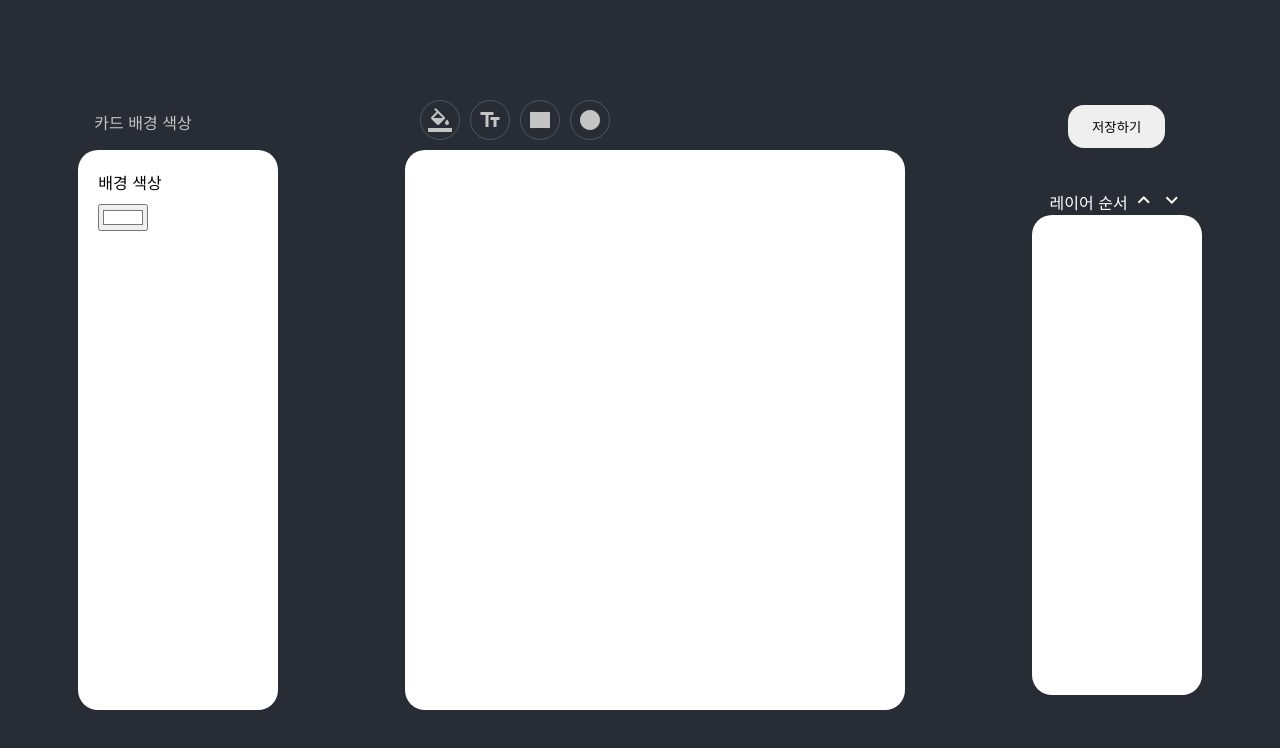
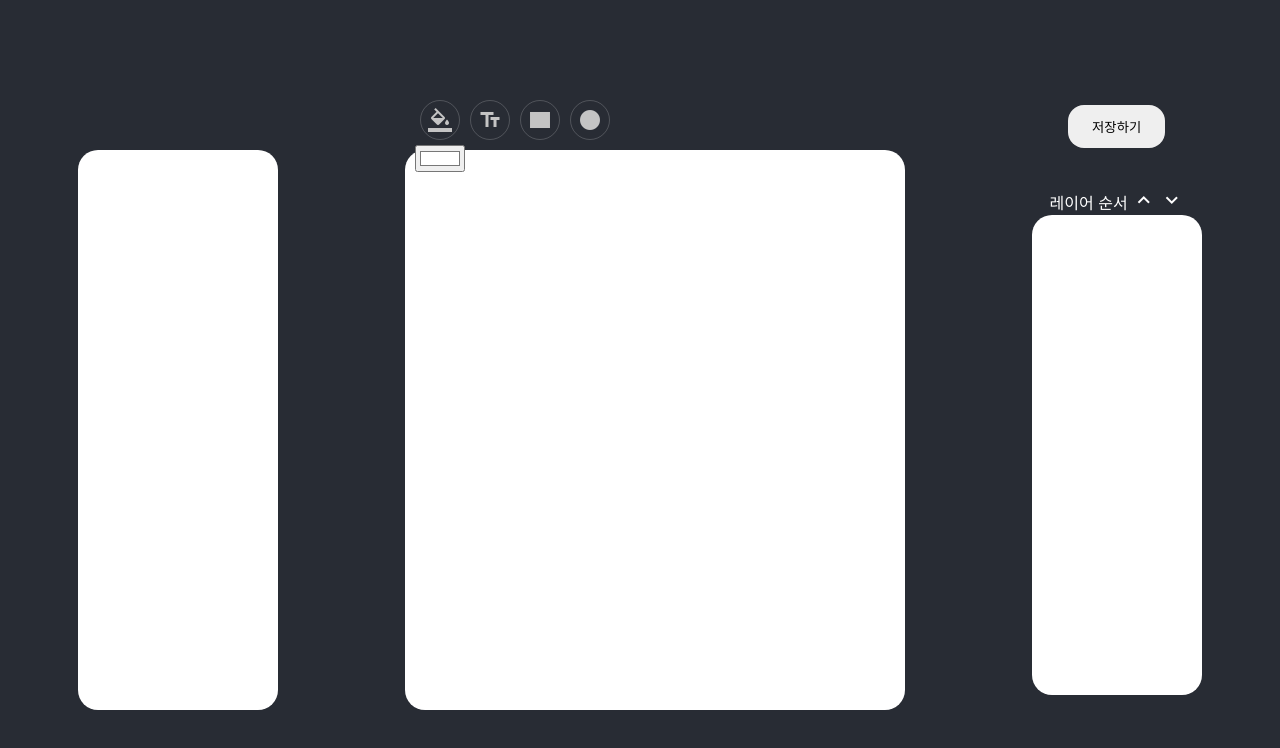
Before and after one commit to biio-front/canvas-with-konva, a React (Create React App) app: page / in a window 1280 px wide. Both pictures are taken after a click on the button "format_color_fill". Shown: the top 748 px of the page. Built offline with nearby package versions, Linux system fonts and the light colour scheme; a web font is replaced by a local one.

Commit message:
Remove mode state and Use type of canvas element

```diff
--- a/src/components/AddingBoard/index.scss
+++ b/src/components/AddingBoard/index.scss
@@ -7,7 +7,7 @@
   padding: 10px;
   border-radius: 20px;
 
-    & >button {
+  button {
     display: flex;
     justify-content: center;
     align-items: center;
@@ -22,4 +22,16 @@
     cursor: pointer;
     color: #c4c4c4;
   }
+
+  .bg-color {
+    &-button {
+      position: relative;
     }
+
+    &-input {
+      position: absolute;
+      top: 45px;
+      z-index: 999;
+    }
+  }
+}
--- a/src/components/AddingBoard/index.tsx
+++ b/src/components/AddingBoard/index.tsx
@@ -1,37 +1,63 @@
+import { useState } from 'react';
 import { shallowEqual } from 'react-redux';
 
-import { addElement, selectItem } from '../../reducers/canvas';
+import { addElement, modifyBackground, selectItem } from '../../reducers/canvas';
 import { useAppDispatch, useAppSelector } from '../../store';
 
 import './index.scss';
 
-type Props = { setMode: Function };
+function AddingBoard() {
+  const dispatch = useAppDispatch();
+  const { canvasElements, background } = useAppSelector(
+    (state) => ({
+      canvasElements: state.canvas.canvas.items,
+      background: state.canvas.canvas.background,
+    }),
+    shallowEqual,
+  );
 
-function AddingBoard({ setMode }: Props) {
-  const dispatch = useAppDispatch();
-  const canvasElements = useAppSelector((state) => state.canvas.canvas.items, shallowEqual);
-  const INITIAL_ITEM = { className: '', id: '', styles: { posX: 20, posY: 20 } };
+  const INITIAL_ITEM = {
+    type: '',
+    className: '',
+    id: '',
+    styles: { posX: 20, posY: 20, zIndex: 0 },
+  };
+
+  const [toggle, setToggle] = useState(false);
 
   return (
     <div className='adding-board'>
+      <div className='bg-color-button'>
         <button
           className='paint'
           type='button'
           onClick={() => {
-          setMode('bg-color');
             dispatch(selectItem(INITIAL_ITEM));
+            setToggle((prev) => !prev);
           }}
         >
           <span className='material-icons'>format_color_fill</span>
         </button>
 
+        {toggle && (
+          <input
+            className='bg-color-input'
+            type='color'
+            value={background.color}
+            onChange={(event: React.ChangeEvent<HTMLInputElement>) => {
+              setToggle(false);
+              dispatch(modifyBackground({ color: event.target.value }));
+            }}
+          />
+        )}
+      </div>
+
       <button
         className='text'
         type='button'
         onClick={() => {
-          setMode('text');
-
           const element = {
+            type: 'text',
             className: 'text',
             id: `item-${canvasElements.length}`,
             styles: { posX: 20, posY: 20, width: 100, height: 30, zIndex: canvasElements.length },
@@ -48,9 +74,8 @@ function AddingBoard({ setMode }: Props) {
         className='rectangle'
         type='button'
         onClick={() => {
-          setMode('shape');
-
           const element = {
+            type: 'shape',
             className: 'rectangle',
             id: `item-${canvasElements.length}`,
             styles: {
@@ -77,9 +102,8 @@ function AddingBoard({ setMode }: Props) {
         className='circle'
         type='button'
         onClick={() => {
-          setMode('shape');
-
           const element = {
+            type: 'shape',
             className: 'circle',
             id: `item-${canvasElements.length}`,
             styles: {
--- a/src/components/Canvas/Shape/index.tsx
+++ b/src/components/Canvas/Shape/index.tsx
@@ -9,17 +9,15 @@ import './index.scss';
 
 type Props = {
   onClick: Function;
-  setMode: Function;
   element: CanvasElement;
 };
 
-function CanvasShape({ element, onClick, setMode }: Props) {
+function CanvasShape({ element, onClick }: Props) {
   const dispatch = useAppDispatch();
 
   const onClickShape = (event: React.MouseEvent | React.DragEvent) => {
     onClick(event);
 
-    setMode('shape');
     dispatch(setColor(element.styles.color));
     dispatch(selectItem(element));
   };
--- a/src/components/Canvas/Text/index.tsx
+++ b/src/components/Canvas/Text/index.tsx
@@ -13,17 +13,15 @@ import './index.scss';
 
 type Props = {
   onClick: Function;
-  setMode: Function;
   element: CanvasElement;
 };
 
-function CanvasText({ onClick, setMode, element }: Props) {
+function CanvasText({ onClick, element }: Props) {
   const dispatch = useAppDispatch();
 
   const onClickText = (event: React.MouseEvent | React.DragEvent) => {
     onClick(event);
 
-    setMode('text');
     dispatch(setColor(element.styles.color));
     dispatch(setFontSize(element.styles.fontSize));
     dispatch(setFontFamily(element.styles.fontFamily));
--- a/src/components/Canvas/index.tsx
+++ b/src/components/Canvas/index.tsx
@@ -9,9 +9,7 @@ import { useAppDispatch, useAppSelector } from '../../store';
 
 import './index.scss';
 
-type Props = { setMode: Function };
-
-function Canvas({ setMode }: Props) {
+function Canvas() {
   const dispatch = useAppDispatch();
 
   const { background, canvasElements, selectedItem } = useAppSelector(
@@ -129,12 +127,10 @@ function Canvas({ setMode }: Props) {
             onDragEnd={onDragEnd}
             draggable
           >
-            {element.className === 'text' && (
-              <CanvasText onClick={onClick} setMode={setMode} element={element} />
-            )}
+            {element.className === 'text' && <CanvasText onClick={onClick} element={element} />}
 
             {(element.className === 'rectangle' || element.className === 'circle') && (
-              <CanvasShape element={element} onClick={onClick} setMode={setMode} />
+              <CanvasShape element={element} onClick={onClick} />
             )}
 
             <div
--- a/src/components/Customizing/BgColor/index.tsx
+++ /dev/null
@@ -1,38 +0,0 @@
-import { shallowEqual } from 'react-redux';
-import { modifyBackground } from '../../../reducers/canvas';
-import { useAppDispatch, useAppSelector } from '../../../store';
-
-import useInput from '../../../hooks/useInput';
-
-function CustomizingBgColor() {
-  const dispatch = useAppDispatch();
-  const background = useAppSelector((state) => state.canvas.canvas.background, shallowEqual);
-
-  const bgColor = useInput(background.color);
-
-  return (
-    <>
-      <div className='customizing-title'>
-        <span>카드 배경 색상</span>
-      </div>
-
-      <div className='customizing-board'>
-        <div className='content'>
-          <label htmlFor='color'>
-            <div>배경 색상</div>
-            <input
-              type='color'
-              value={bgColor.value}
-              onChange={(event: React.ChangeEvent<HTMLInputElement>) => {
-                bgColor.onChange(event);
-                dispatch(modifyBackground({ color: event.target.value }));
-              }}
-            />
-          </label>
-        </div>
-      </div>
-    </>
-  );
-}
-
-export default CustomizingBgColor;
--- a/src/pages/Playground.tsx
+++ b/src/pages/Playground.tsx
@@ -1,9 +1,8 @@
-import { useEffect, useState } from 'react';
+import { useEffect } from 'react';
 import { shallowEqual } from 'react-redux';
 
 import Customizing from '../components/Customizing';
 import CustomizingText from '../components/Customizing/Text';
-import CustomizingBgColor from '../components/Customizing/BgColor';
 import CustomizingShape from '../components/Customizing/Shape';
 import AddingBoard from '../components/AddingBoard';
 import Canvas from '../components/Canvas';
@@ -16,7 +15,6 @@ import '../styles/Playground.scss';
 
 function Playground() {
   const dispatch = useAppDispatch();
-  const [mode, setMode] = useState<string>('');
 
   useEffect(() => {
     const canvas = localStorage.getItem('canvas');
@@ -26,7 +24,13 @@ function Playground() {
     }
   }, []);
 
-  const canvas = useAppSelector((state) => state.canvas.canvas, shallowEqual);
+  const { canvas, selectedItemType } = useAppSelector(
+    (state) => ({
+      canvas: state.canvas.canvas,
+      selectedItemType: state.canvas.selectedItem.type,
+    }),
+    shallowEqual,
+  );
 
   const onSave = () => {
     const stringifiedCanvas = JSON.stringify(canvas);
@@ -36,15 +40,14 @@ function Playground() {
   return (
     <div className='playground'>
       <div className='container'>
-        {mode === '' && <Customizing />}
-        {mode === 'bg-color' && <CustomizingBgColor />}
-        {mode === 'text' && <CustomizingText />}
-        {mode === 'shape' && <CustomizingShape />}
+        {selectedItemType === '' && <Customizing />}
+        {selectedItemType === 'text' && <CustomizingText />}
+        {selectedItemType === 'shape' && <CustomizingShape />}
       </div>
 
       <div className='container adding'>
-        <AddingBoard setMode={setMode} />
-        <Canvas setMode={setMode} />
+        <AddingBoard />
+        <Canvas />
       </div>
 
       <div className='container'>
--- a/src/reducers/canvas.ts
+++ b/src/reducers/canvas.ts
@@ -10,6 +10,7 @@ type State = {
 const initialState = {
   canvas: { background: { color: '#ffffff' }, items: [] },
   selectedItem: {
+    type: '',
     className: '',
     id: '',
     styles: { posX: 20, posY: 20, width: 100, height: 30, zIndex: 0 },
--- a/src/type/canvas.ts
+++ b/src/type/canvas.ts
@@ -4,6 +4,7 @@ export type Canvas = {
 };
 
 export type CanvasElement = {
+  type: string;
   className: string;
   id: string;
   styles: ElementStyle;
```
Lines whose indentation alone changed are shown as unchanged.
